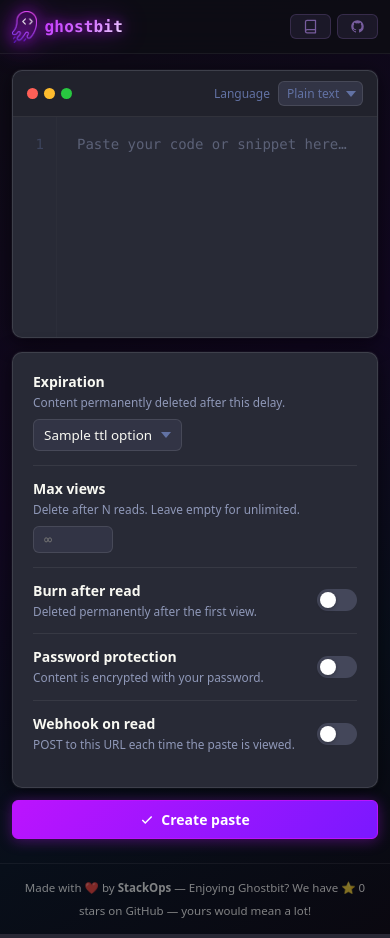
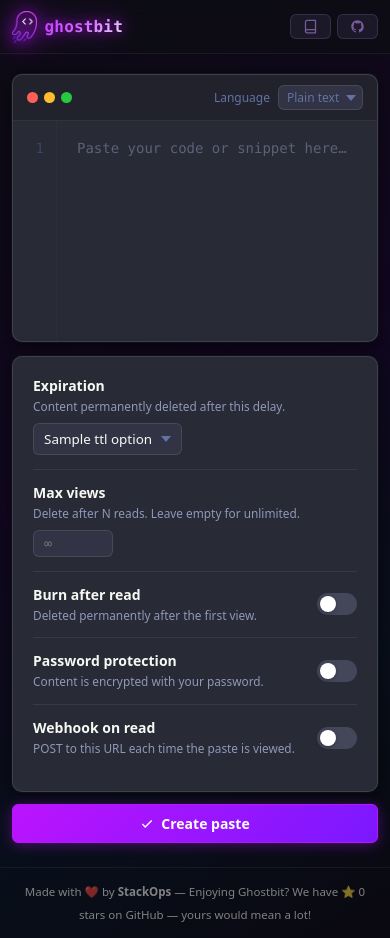
Before and after one commit to stackopshq/ghostbit, a Python web app: template templates/index.html in a window 390 px wide. Run offline with Jinja, Linux system fonts and the light colour scheme; the template is opened without the code that fills it: most values are stand-ins (such as "Sample title", 1, 10 or a date in 2020).

Commit message:
fix(mobile): increase top padding to 20px

```diff
--- a/static/style.css
+++ b/static/style.css
@@ -1132,7 +1132,7 @@ kbd {
   /* ── Index layout: scrollable instead of fixed 100vh ── */
   .index-layout { height: auto; min-height: 100vh; overflow: visible; padding-top: 54px; }
   /* ── Form ── */
-  .index-form { flex-direction: column; padding: 16px 12px 24px; flex: none; gap: 14px; }
+  .index-form { flex-direction: column; padding: 20px 12px 24px; flex: none; gap: 14px; }
   .index-sidebar { flex: none; width: 100%; }
   /* Editor */
   .card-editor { flex: none; }
```
